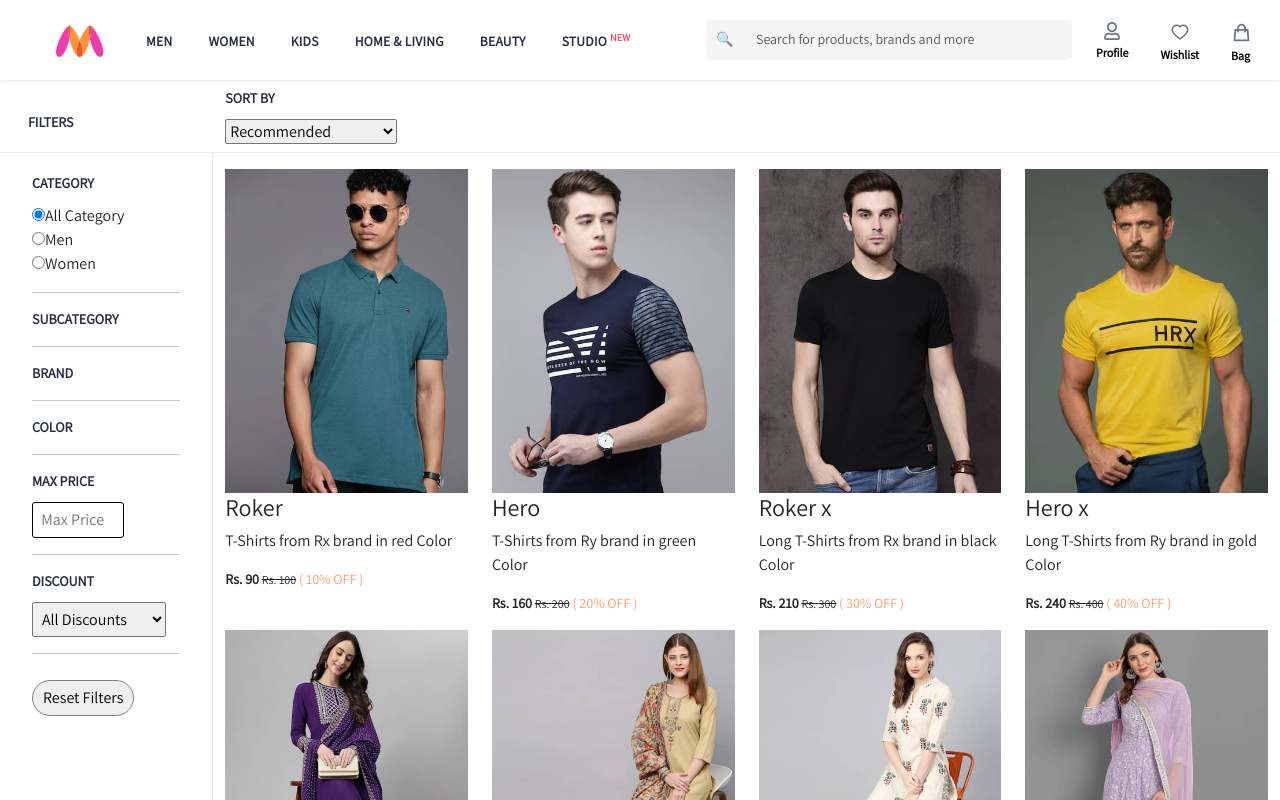
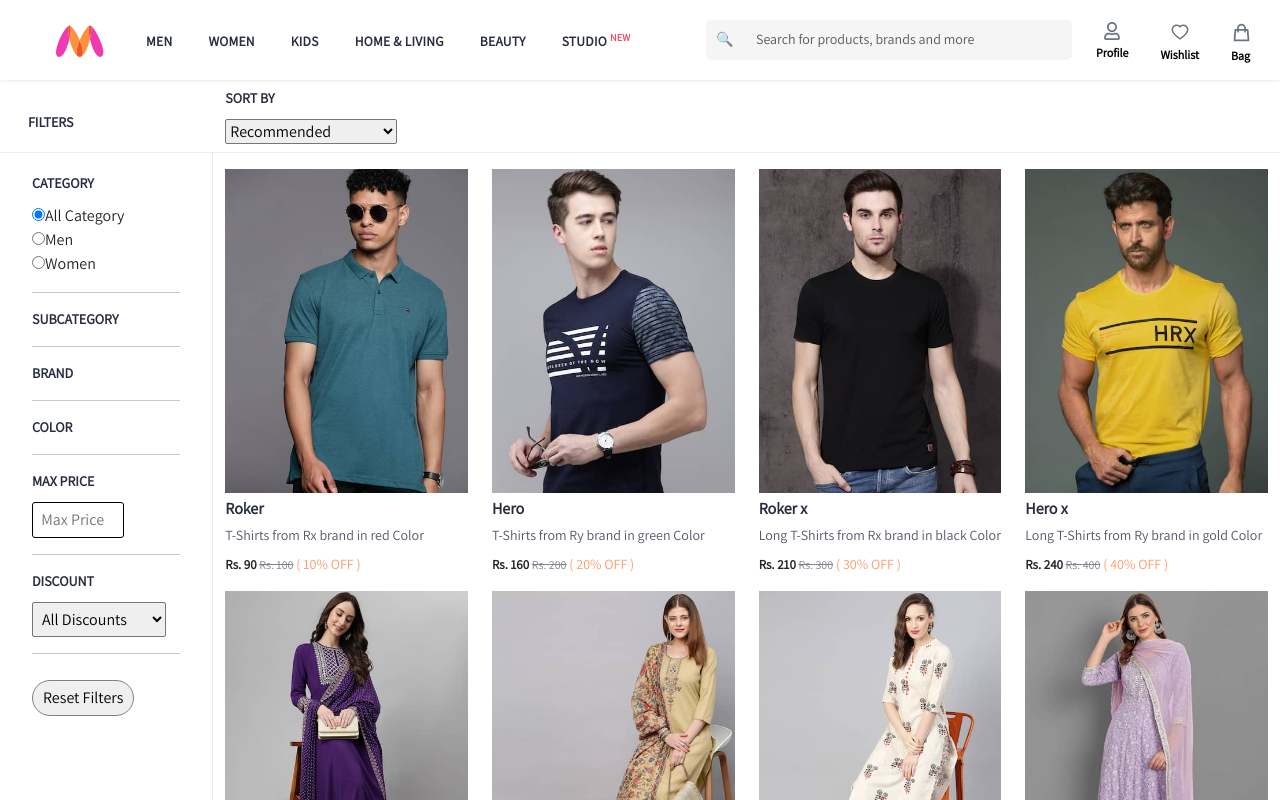
Before and after one commit to sahil0286/myntra, a React (Create React App) app: page / in a window 1280 px wide. Shown: the top 800 px of the page. Built offline with nearby package versions, Linux system fonts and the light colour scheme.

Commit message:
Update Product.js

```diff
--- a/src/components/Product.js
+++ b/src/components/Product.js
@@ -1,13 +1,14 @@
 import React from 'react'
-
+import "./Product.css"
 
 const Product = (prop) => {
   return (
     <>
         <img src={prop.image} className="card-img-top" alt={prop.image}/>
-        <h4 className=" productName">{prop.name}</h4>
-        <p className="productDetail">{prop.subcategory} from {prop.brand} brand in {prop.color} Color</p>
-        <p className="card-text" style={{fontWeight:"bold", fontSize:"14px"}}>Rs. {prop.price-prop.price*(prop.discount)/100} <span style={{fontWeight:"normal", color:"##7e818c" , fontSize:"12px", textDecoration: "line-through"}}>Rs. {prop.price}</span><span style={{fontWeight:"normal", color:"#FF9B6A" , fontSize:"14px"}}> ( {prop.discount}% OFF )</span></p>
+        <p className=" productName mt-2">{prop.name}</p>
+        <p className="productDetail mt-2">{prop.subcategory} from {prop.brand} brand in {prop.color} Color</p>
+
+        <p className="card-text mt-2 mainPrice">Rs. {prop.price-prop.price*(prop.discount)/100} <span className='discountedPrice'>Rs. {prop.price}</span><span className='discountRate' > ( {prop.discount}% OFF )</span></p>
     </>
   )
 }
```
